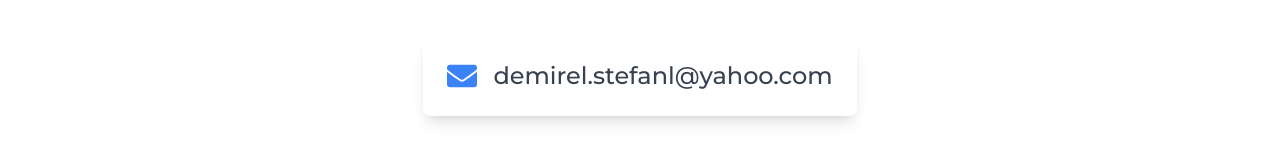
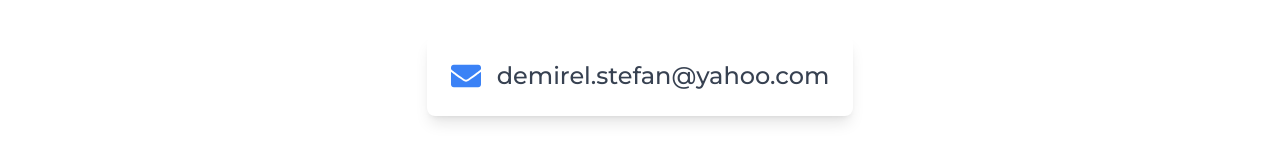
Before and after one commit to stefandm/portfolio-react, a React (Vite) app: page / in a window 1280 px wide. Shown: the part 2644-2794 px from the top of the page. Built offline with nearby package versions, Linux system fonts and the light colour scheme.

Commit message:
small ui fixes

```diff
--- a/src/components/Contact.tsx
+++ b/src/components/Contact.tsx
@@ -1,19 +1,14 @@
 // src/components/Contact.tsx
 
 import { FaEnvelope } from 'react-icons/fa'; // Importing mail icon from React Icons
-import { motion } from 'framer-motion'; // Optional: For animations
 
 const Contact = () => {
-  const emailAddress = 'demirel.stefanl@yahoo.com'; // Replace with your actual email
+  const emailAddress = 'demirel.stefan@yahoo.com'; // Your actual email
 
   return (
-    <motion.div
+    <div
       id="contact"
       className="flex flex-col items-center justify-center min-h-[50vh] bg-white dark:bg-blue-800 px-4"
-      initial={{ opacity: 0, y: 50 }}
-      whileInView={{ opacity: 1, y: 0 }}
-      transition={{ duration: 0.8, ease: 'easeOut' }}
-      viewport={{ once: true, amount: 0.5 }}
     >
       {/* Heading */}
       <h2 className="text-4xl md:text-5xl font-semibold mb-8 text-gray-800 dark:text-gray-100">
@@ -24,6 +19,7 @@
       <a
         href={`mailto:${emailAddress}`}
         className="flex items-center space-x-4 bg-white dark:bg-gray-800 p-6 rounded-lg shadow-lg hover:shadow-2xl transition-shadow duration-300"
+        aria-label={`Send an email to ${emailAddress}`}
       >
         {/* Mail Icon */}
         <FaEnvelope className="text-blue-500 text-3xl" />
@@ -33,7 +29,7 @@
           {emailAddress}
         </span>
       </a>
-    </motion.div>
+    </div>
   );
 };
 
--- a/src/components/Header.tsx
+++ b/src/components/Header.tsx
@@ -8,7 +8,7 @@
         S.D.
       </Link>
       <nav>
-        <ul className="flex space-x-3 md:space-x-6">
+        <ul className="flex space-x-3 md:space-x-6 text-sm md:text-base">
           <li>
           <Link to="aboutme" smooth={true} duration={600} offset={-60} className="hover:cursor-pointer">
               About me / Skills
```
Also changed, not shown: 1 other file (tests, documents, lock files or other folders).
